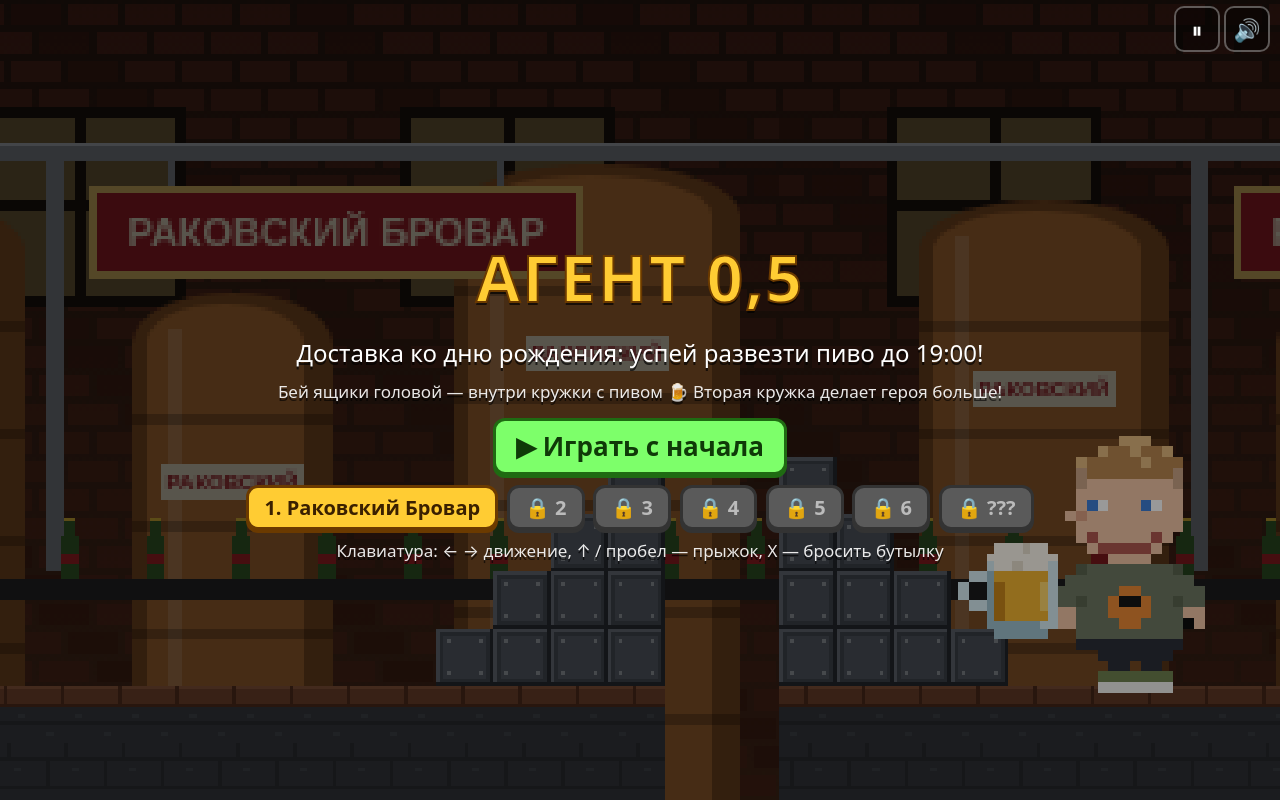
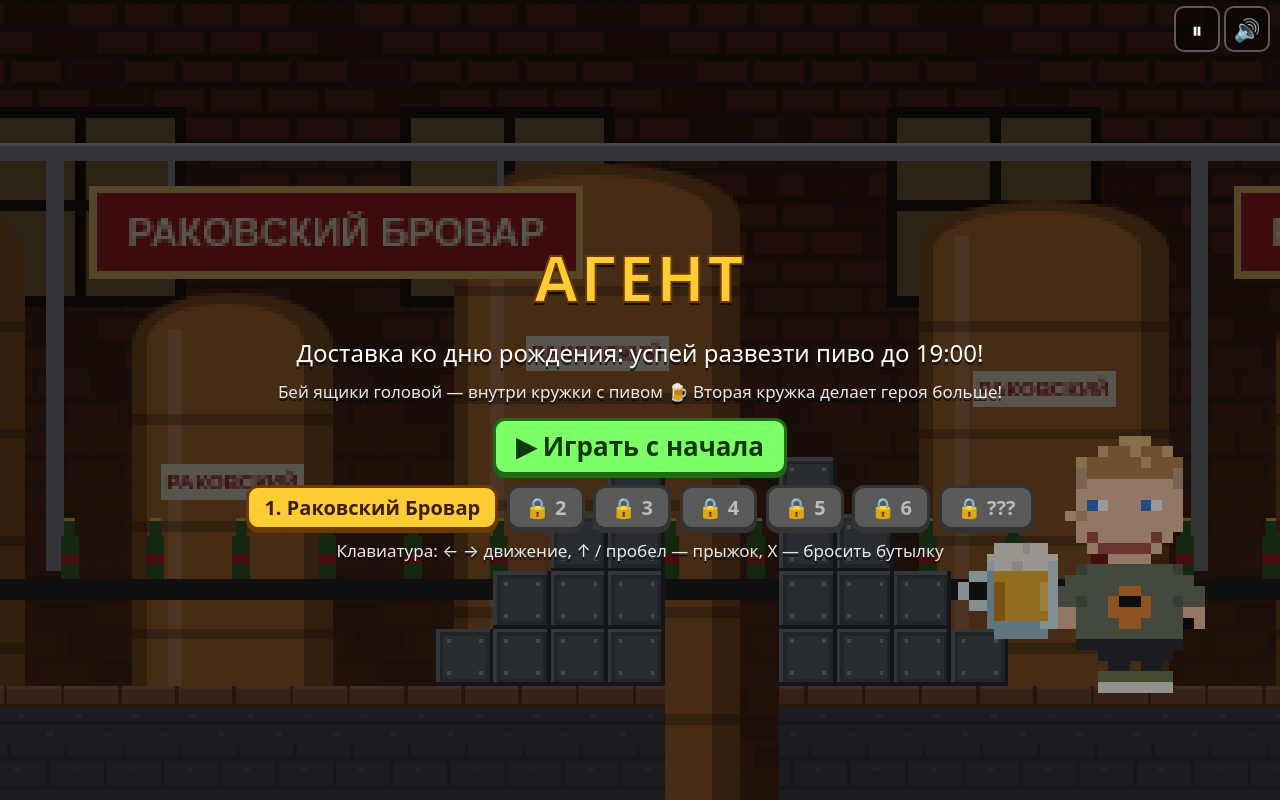
Before and after one commit to mishpip31-droid/Beer-Dealer, a plain HTML site: page app/src/main/assets/index.html in a window 1280 px wide. Drawn offline with Linux system fonts and the light colour scheme.

Commit message:
Rename game to «Агент»
Co-Authored-By: Claude Opus 5.5 <noreply@anthropic.com>
Claude-Session: https://claude.ai/code/session_01AQ8ZaCK7ie5KedHWEtJ55R

```diff
--- a/app/src/main/assets/index.html
+++ b/app/src/main/assets/index.html
@@ -3,13 +3,13 @@
 <head>
 <meta charset="utf-8">
 <meta name="viewport" content="width=device-width,initial-scale=1,maximum-scale=1,user-scalable=no,viewport-fit=cover">
-<title>Агент 0,5</title>
+<title>Агент</title>
 <link rel="manifest" href="manifest.webmanifest">
 <link rel="apple-touch-icon" href="apple-touch-icon.png">
 <meta name="apple-mobile-web-app-capable" content="yes">
 <meta name="mobile-web-app-capable" content="yes">
 <meta name="apple-mobile-web-app-status-bar-style" content="black-translucent">
-<meta name="apple-mobile-web-app-title" content="Агент 0,5">
+<meta name="apple-mobile-web-app-title" content="Агент">
 <meta name="theme-color" content="#1a0f0a">
 <style>
 html,body{-webkit-tap-highlight-color:transparent;margin:0;height:100%;background:#1a0f0a;overflow:hidden;touch-action:none;user-select:none;-webkit-user-select:none;-webkit-touch-callout:none;font-family:system-ui,-apple-system,"Segoe UI",Roboto,sans-serif}
@@ -76,7 +76,7 @@ body.fin #cap{top:auto;bottom:6vh}
 <div class="ib" id="bp">⏸</div><div class="ib" id="bsk" style="display:none">⏭</div><div class="ib" id="bm">🔊</div>
 
 <div class="ov" id="o-title">
-  <h1 id="ttl" style="pointer-events:auto">АГЕНТ 0,5</h1>
+  <h1 id="ttl" style="pointer-events:auto">АГЕНТ</h1>
   <p>Доставка ко дню рождения: успей развезти пиво до 19:00!</p>
   <p class="small">Бей ящики головой — внутри кружки с пивом 🍺 Вторая кружка делает героя больше!</p>
   <div id="menu"></div>
--- a/app/src/main/res/values/strings.xml
+++ b/app/src/main/res/values/strings.xml
@@ -1,4 +1,4 @@
 <?xml version="1.0" encoding="utf-8"?>
 <resources>
-    <string name="app_name">Агент 0,5</string>
+    <string name="app_name">Агент</string>
 </resources>
```
Also changed, not shown: docs/index.html (+3 -3 lines), app/src/main/assets/manifest.webmanifest, docs/manifest.webmanifest, 1 other file.
